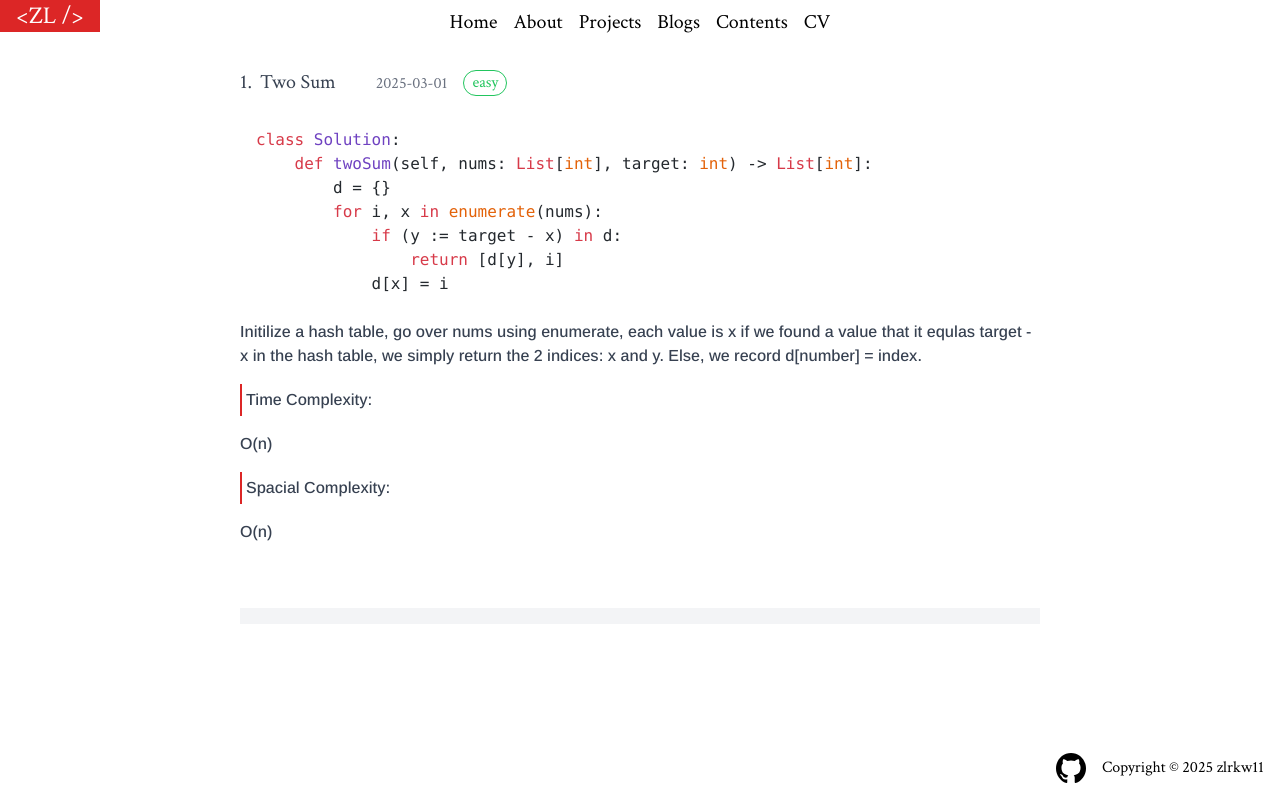
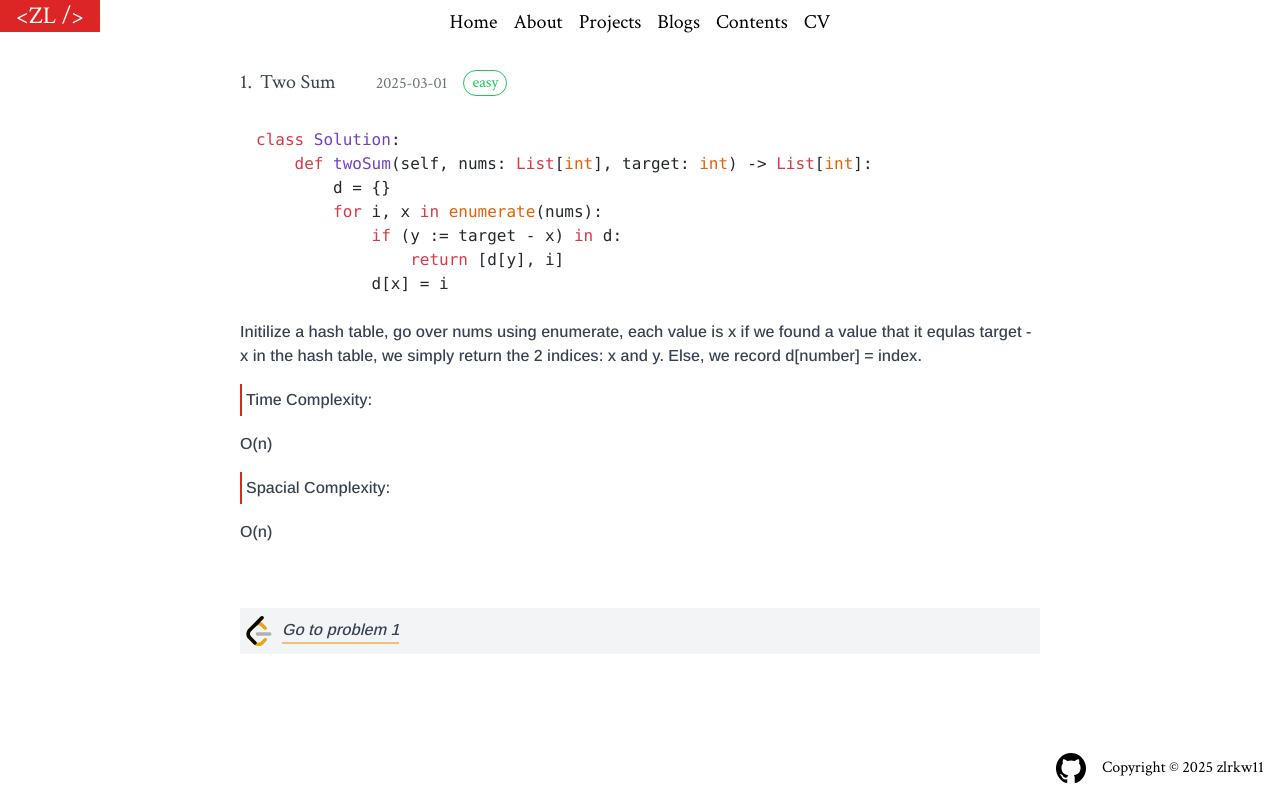
Before and after one commit to zlrkw11/zl-v2, a Next.js app: page /contents/leetcode/1 in a window 1280 px wide. Built offline with nearby package versions, Linux system fonts and the light colour scheme.

Commit message:
All links 1

```diff
--- a/data/problems.ts
+++ b/data/problems.ts
@@ -21,7 +21,7 @@ class Solution:
     the 2 indices: x and y. Else, we record d[number] = index.`,
     O: "O(n)",
     S: "O(n)",
-    link1: "",
+    link1: "https://leetcode.com/problems/two-sum/",
     link2: "",
   },
   {
@@ -61,9 +61,11 @@ class Solution(object):
     run out of elements. Decide and return the median value based on if the length is odd or even`,
     O: "O(n + m)",
     S: "O(n + m)",
+    link1: "https://leetcode.com/problems/median-of-two-sorted-arrays/",
+    link2: "",
   },
   {
-    id: 268,
+    id: 238,
     title: "Product of array except self",
     date: "2025-03-01",
     difficulty: "medium",
@@ -73,7 +75,7 @@ class Solution(object):
     texts: ``,
     O: "",
     S: "",
-    link1: "",
+    link1: "https://leetcode.com/problems/product-of-array-except-self/",
     link2: "",
   },
   {
@@ -99,7 +101,7 @@ class Solution:
     to the left, if < target: move left pointer to the right until we found the answer.`,
     O: "O(n)",
     S: "O(1)",
-    link1: "",
+    link1: "https://leetcode.com/problems/two-sum-ii-input-array-is-sorted/",
     link2: "",
   },
   {
@@ -145,7 +147,7 @@ class Solution:
     repeated i, j or k values will give the same triplets.`,
     O: "O(n^2)",
     S: "O(n*logn)",
-    link1: "",
+    link1: "https://leetcode.com/problems/3sum/",
     link2: "",
   },
   {
@@ -169,7 +171,7 @@ class Solution:
     and updates the max_sum after each iteration.`,
     O: "O(n)",
     S: "O(1)",
-    link1: "",
+    link1: "https://leetcode.com/problems/maximum-average-subarray-i/",
     link2: "",
   },
   {
@@ -195,7 +197,7 @@ class Solution:
     demonstrated the principle of stack - Last In First Out.`,
     O: "O(n) *where n = s.length",
     S: "O(1)",
-    link1: "",
+    link1: "https://leetcode.com/problems/removing-stars-from-a-string/",
     link2: "",
   },
   {
@@ -223,7 +225,7 @@ class Solution:
     After the loop finishes, check whether if the stack is empty(True otherwise False).`,
     O: "O(n) *n = s.length",
     S: "O(n)",
-    link1: "",
+    link1: "https://leetcode.com/problems/valid-parentheses/",
     link2: "",
   },
   {
@@ -253,7 +255,7 @@ class Solution:
     when low is going over high.`,
     O: "O(nlogn)",
     S: "O(1)",
-    link1: "",
+    link1: "https://leetcode.com/problems/binary-search/",
     link2: "",
   },
   {
@@ -301,7 +303,7 @@ class Solution:
     array.`,
     O: "O(log m + log n)",
     S: "O(1)",
-    link1: "",
+    link1: "https://leetcode.com/problems/search-a-2d-matrix/",
     link2: "",
   },
   {
@@ -327,7 +329,7 @@ class Solution:
     is seen, update the low to the new price.`,
     O: "O(n)",
     S: "O(1)",
-    link1: "",
+    link1: "https://leetcode.com/problems/best-time-to-buy-and-sell-stock/",
     link2: "",
   },
   {
@@ -353,7 +355,7 @@ class Solution:
     make the curr node the head of the dummy chain, repeating these steps for every node.`,
     O: "O(n)",
     S: "O(1)",
-    link1: "",
+    link1: "https://leetcode.com/problems/reverse-linked-list/description/",
     link2: "",
   },
   {
@@ -394,4 +396,6 @@ class Solution:
 //     texts: ``,
 //     O: "",
 //     S: "",
+//     link1: "",
+//     link2: "",
 //   },
```
